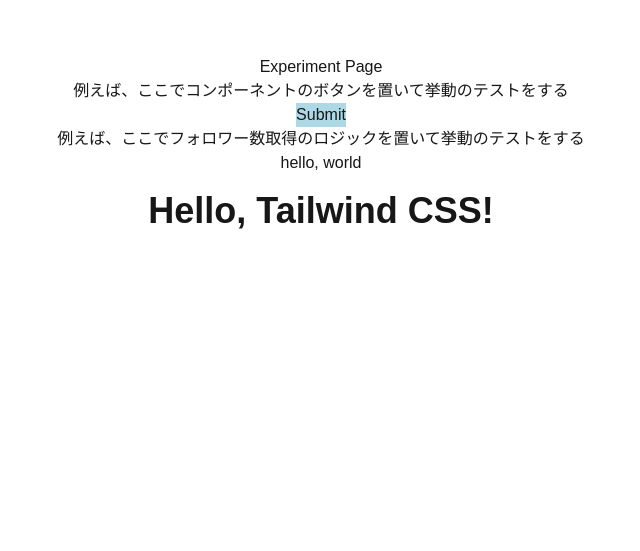
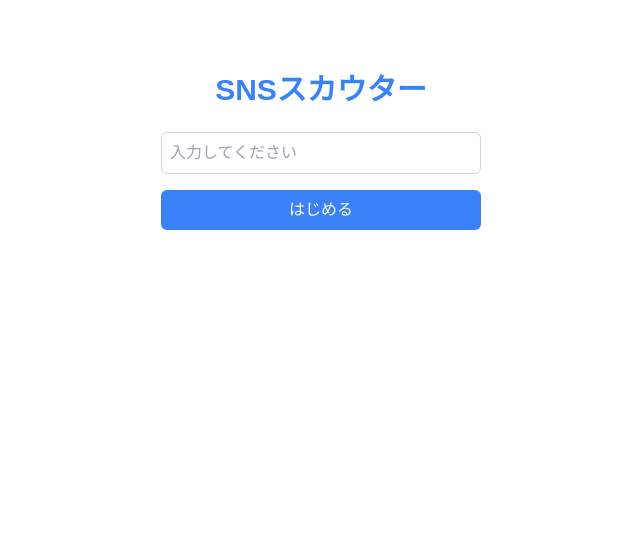
Before and after one commit to Kazuki0320/sns-scouter, a Next.js app: page /experiment in a window 1280 px wide. Shown: the part 249-800 px from the top of the page, without its empty margins (319-959 px from the left). Built offline with nearby package versions, Linux system fonts and the light colour scheme.

Commit message:
トップのフォーム画面とはじまりボタン作成

```diff
--- a/src/app/layout.tsx
+++ b/src/app/layout.tsx
@@ -1,23 +1,28 @@
-import type { Metadata } from 'next';
+"use client";
+
+import Form from "@/components/Form";
+import { useRouter } from "next/navigation";
 import './globals.css';
-
-export const metadata: Metadata = {
-  title: 'Create Next App',
-  description: 'Generated by create next app',
-};
 
 export default function RootLayout({
   children,
 }: Readonly<{
   children: React.ReactNode;
 }>) {
+  const router = useRouter();
+
+  const handleSubmit = (e: React.FormEvent<HTMLFormElement>) => {
+    e.preventDefault();
+    router.push("/start");
+  };
   return (
-    <html lang="ja">
-      <body>
-        <div className="flex flex-col items-center justify-center min-h-screen">
-          {children}
-        </div>
-      </body>
+    <html lang="en">
+          <main className="flex flex-col items-center justify-center min-h-screen p-4">
+          <h1 className="text-3xl font-bold mb-6 text-blue-500">SNSスカウター</h1>
+            <Form onSubmit={handleSubmit} />
+          </main>
+        <p>root layout</p>
+        {children}
     </html>
   );
 }
--- /dev/null
+++ b/src/components/Form.tsx
@@ -0,0 +1,29 @@
+"use client";
+
+import { useState } from "react";
+
+type FormProps = {
+  onSubmit: (e: React.FormEvent<HTMLFormElement>) => void;
+};
+
+export default function Form({ onSubmit }: FormProps) {
+  const [inputValue, setInputValue] = useState("");
+
+  return (
+    <form onSubmit={onSubmit} className="flex flex-col gap-4 w-80">
+      <input
+        type="text"
+        placeholder="入力してください"
+        value={inputValue}
+        onChange={(e) => setInputValue(e.target.value)}
+        className="p-2 border border-gray-300 rounded-md"
+      />
+      <button
+        type="submit"
+        className="bg-blue-500 text-white py-2 px-4 rounded-md hover:bg-blue-600 transition"
+      >
+        はじめる
+      </button>
+    </form>
+  );
+}
```
